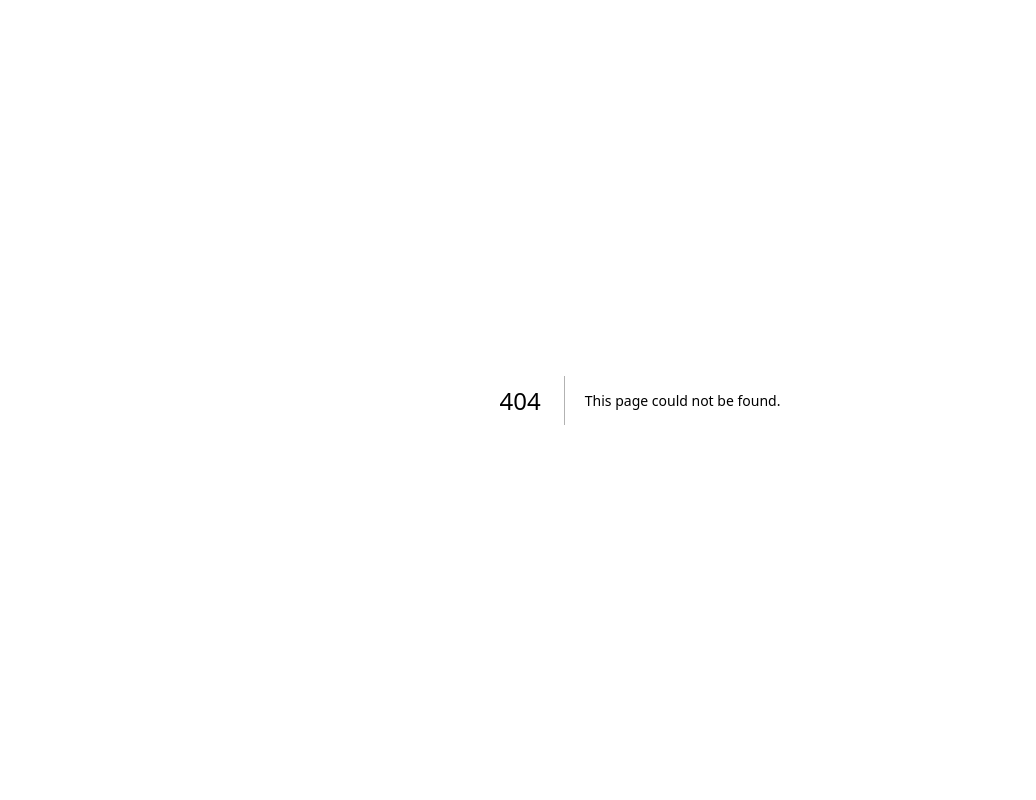
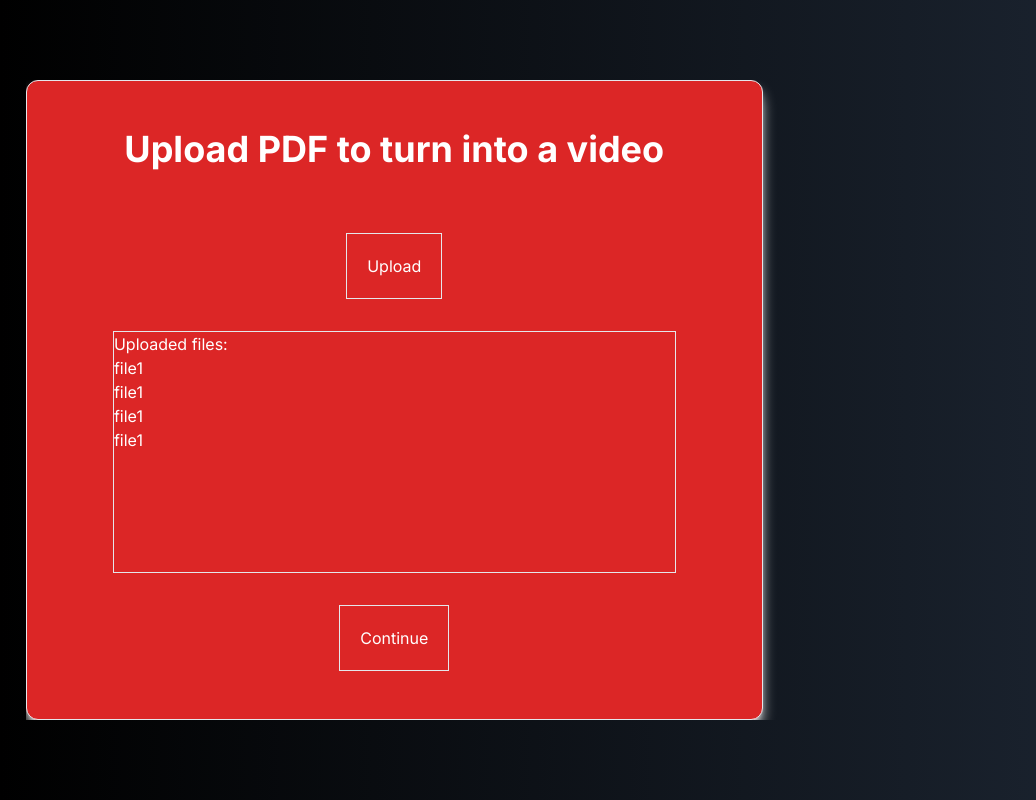
Before and after one commit to acowusu/segp, a Next.js app in the folder frontend/: page /uploadpdf in a window 1280 px wide. Before the commit this address had no page. Shown: the whole page, without its empty margins (0-1036 px from the left). Built offline with nearby package versions, Linux system fonts and the light colour scheme.

Commit message:
finish carousell

```diff
--- /dev/null
+++ b/frontend/app/uploadpdf/page.tsx
@@ -0,0 +1,17 @@
+'use client'
+import EmblaCarousel from "@/components/carousel";
+import UploadFile from "@/components/uploadFile";
+
+
+export default function UploadPDF() {
+
+  function rotateCarousel() {
+    return
+  }
+  return (
+    <main className="flex flex-col items-center justify-center min-h-screen h-full bg-gradient-to-r from-black to-gray-800">
+      <EmblaCarousel />
+    </main>
+  );
+
+}
--- /dev/null
+++ b/frontend/components/carousel.tsx
@@ -0,0 +1,88 @@
+"use client"
+import React, { useState, useEffect, useCallback, PropsWithChildren } from 'react'
+import { EmblaCarouselType, EmblaOptionsType } from 'embla-carousel'
+import useEmblaCarousel from 'embla-carousel-react'
+import '../css/carousel.css';
+import UploadFile from './uploadFile';
+
+
+
+const DotButton = ({isSelected} : {isSelected: boolean}) => {
+  return (
+    <div className={'w-6 h-6 flex items-center mr-2 ml-2'}>
+      {isSelected ? (
+        <div className="absolute inset-0 bg-gradient-to-tr from-blue-800 to-blue-400 rounded-md" />
+      ) :  <div className="absolute inset-0 bg-white rounded-md h-1/3" />}
+    </div>
+  )
+}
+
+
+type PropType = {
+  options?: EmblaOptionsType
+}
+
+const EmblaCarousel: React.FC<PropType> = (props) => {
+  const { options } = props
+  const [emblaRef, emblaApi] = useEmblaCarousel(options)
+  const [prevBtnDisabled, setPrevBtnDisabled] = useState(true)
+  const [nextBtnDisabled, setNextBtnDisabled] = useState(true)
+  const [selectedIndex, setSelectedIndex] = useState(0)
+  const [scrollSnaps, setScrollSnaps] = useState<number[]>([])
+
+  const scrollPrev = useCallback(
+    () => emblaApi && emblaApi.scrollPrev(),
+    [emblaApi]
+    )
+    const scrollNext = useCallback(
+      () => emblaApi && emblaApi.scrollNext(),
+      [emblaApi]
+      )
+      const scrollTo = useCallback(
+        (index: number) => emblaApi && emblaApi.scrollTo(index),
+    [emblaApi]
+    )
+
+    const onInit = useCallback((emblaApi: EmblaCarouselType) => {
+      setScrollSnaps(emblaApi.scrollSnapList())
+    }, [])
+
+
+    const onSelect = useCallback((emblaApi: EmblaCarouselType) => {
+      setSelectedIndex(emblaApi.selectedScrollSnap())
+      setPrevBtnDisabled(!emblaApi.canScrollPrev())
+      setNextBtnDisabled(!emblaApi.canScrollNext())
+    }, [])
+
+    useEffect(() => {
+      if (!emblaApi) return
+
+    onInit(emblaApi)
+    onSelect(emblaApi)
+    emblaApi.on('reInit', onInit)
+    emblaApi.on('reInit', onSelect)
+    emblaApi.on('select', onSelect)
+  }, [emblaApi, onInit, onSelect])
+
+  const slides = [<UploadFile callback={scrollNext}/>, <UploadFile callback={scrollNext}/>, <UploadFile callback={scrollNext}/>]
+
+  return (
+    <div className=''>
+      <div className="embla">
+        <div className="embla__viewport" ref={emblaRef}>
+          <div className="embla__container">
+            {slides.map((component, index) => (
+              <div className="embla__slide" key={index}>
+                <div>
+                  {component}
+                </div>
+              </div>
+            ))}
+          </div>
+        </div>
+      </div>
+    </div>
+  )
+}
+
+export default EmblaCarousel
--- /dev/null
+++ b/frontend/components/togglebox.tsx
@@ -0,0 +1,61 @@
+"use client"
+
+import * as React from "react"
+import * as ToggleGroupPrimitive from "@radix-ui/react-toggle-group"
+import { VariantProps } from "class-variance-authority"
+
+import { cn } from "@/lib/utils"
+import { toggleVariants } from "@/components/ui/toggle"
+
+const ToggleGroupContext = React.createContext<
+  VariantProps<typeof toggleVariants>
+>({
+  size: "default",
+  variant: "default",
+})
+
+const ToggleGroup = React.forwardRef<
+  React.ElementRef<typeof ToggleGroupPrimitive.Root>,
+  React.ComponentPropsWithoutRef<typeof ToggleGroupPrimitive.Root> &
+    VariantProps<typeof toggleVariants>
+>(({ className, variant, size, children, ...props }, ref) => (
+  <ToggleGroupPrimitive.Root
+    ref={ref}
+    className={cn("flex items-center justify-center gap-1", className)}
+    {...props}
+  >
+    <ToggleGroupContext.Provider value={{ variant, size }}>
+      {children}
+    </ToggleGroupContext.Provider>
+  </ToggleGroupPrimitive.Root>
+))
+
+ToggleGroup.displayName = ToggleGroupPrimitive.Root.displayName
+
+const ToggleGroupItem = React.forwardRef<
+  React.ElementRef<typeof ToggleGroupPrimitive.Item>,
+  React.ComponentPropsWithoutRef<typeof ToggleGroupPrimitive.Item> &
+    VariantProps<typeof toggleVariants>
+>(({ className, children, variant, size, ...props }, ref) => {
+  const context = React.useContext(ToggleGroupContext)
+
+  return (
+    <ToggleGroupPrimitive.Item
+      ref={ref}
+      className={cn(
+        toggleVariants({
+          variant: context.variant || variant,
+          size: context.size || size,
+        }),
+        className
+      )}
+      {...props}
+    >
+      {children}
+    </ToggleGroupPrimitive.Item>
+  )
+})
+
+ToggleGroupItem.displayName = ToggleGroupPrimitive.Item.displayName
+
+export { ToggleGroup, ToggleGroupItem }
--- /dev/null
+++ b/frontend/components/topic_pick.tsx
@@ -0,0 +1,34 @@
+'use client'
+import React from 'react';
+import Image from 'next/image';
+
+const TopicPick: React.FC<{callback: () => void }> = ({callback}) => {
+
+
+
+  return (
+    <div className='w-3/5 h-[40rem] flex items-center justify-center p-4 border rounded-xl shadow-lg shadow-white bg-red-600 text-white'>
+
+      <div className=' w-full h-full flex flex-col items-center gap-8'>
+        <h1 className='font-bold text-4xl m-8'>
+          Upload PDF to turn into a video
+        </h1>
+
+        <button className='border p-5'>
+          Upload
+        </button>
+
+        <div className='border w-4/5 overflow-auto no-scrollbar h-2/5'>
+          <p>
+            Uploaded files:
+          </p>
+
+        </div>
+
+        <button onClick={callback} disabled={false} className='border p-5'>Continue</button>
+      </div>
+    </div>
+  )
+};
+
+export default TopicPick;
--- /dev/null
+++ b/frontend/components/uploadFile.tsx
@@ -0,0 +1,45 @@
+'use client'
+import React from 'react';
+import Image from 'next/image';
+import TopicPick from './topic_pick';
+
+const UploadFile: React.FC<{callback: () => void }> = ({callback}) => {
+
+
+  return (
+    <div className='w-3/5 h-[40rem] flex items-center justify-center p-4 border rounded-xl shadow-lg shadow-white bg-red-600 text-white'>
+
+      <div className=' w-full h-full flex flex-col items-center gap-8'>
+        <h1 className='font-bold text-4xl m-8'>
+          Upload PDF to turn into a video
+        </h1>
+
+        <button className='border p-5'>
+          Upload
+        </button>
+
+        <div className='border w-4/5 overflow-auto no-scrollbar h-2/5'>
+          <p>
+            Uploaded files:
+          </p>
+          <p>
+            file1
+          </p>
+          <p>
+            file1
+          </p>
+          <p>
+            file1
+          </p>
+          <p>
+            file1
+          </p>
+        </div>
+
+        <button onClick={callback} disabled={false} className='border p-5'>Continue</button>
+      </div>
+    </div>
+  );
+};
+
+export default UploadFile;
--- /dev/null
+++ b/frontend/css/carousel.css
@@ -0,0 +1,138 @@
+.embla {
+  --slide-spacing: 1rem;
+  --slide-size: 100%;
+  --slide-height: 19rem;
+  padding: 1.6rem;
+}
+.embla__viewport {
+  overflow: hidden;
+}
+.embla__container {
+  backface-visibility: hidden;
+  display: flex;
+  touch-action: pan-y;
+  margin-left: calc(var(--slide-spacing) * -1);
+}
+.embla__slide {
+  flex: 0 0 var(--slide-size);
+  min-width: 0;
+  padding-left: var(--slide-spacing);
+  position: relative;
+}
+.embla__slide__img {
+  display: block;
+  height: var(--slide-height);
+  width: 100%;
+  object-fit: cover;
+}
+.embla__slide__number {
+  width: 4.6rem;
+  height: 4.6rem;
+  z-index: 1;
+  position: absolute;
+  top: 0.6rem;
+  right: 0.6rem;
+  border-radius: 50%;
+  background-color: rgba(var(--background-site-rgb-value), 0.85);
+  line-height: 4.6rem;
+  font-weight: 900;
+  text-align: center;
+  pointer-events: none;
+}
+.embla__slide__number > span {
+  color: var(--brand-primary);
+  background-image: linear-gradient(
+    45deg,
+    var(--brand-primary),
+    var(--brand-secondary)
+  );
+  background-clip: text;
+  -webkit-background-clip: text;
+  -webkit-text-fill-color: transparent;
+  font-size: 1.6rem;
+  display: block;
+  position: absolute;
+  top: 0;
+  left: 0;
+  right: 0;
+  bottom: 0;
+}
+.embla__button {
+  -webkit-appearance: none;
+  background-color: transparent;
+  touch-action: manipulation;
+  display: inline-flex;
+  text-decoration: none;
+  cursor: pointer;
+  border: 0;
+  padding: 0;
+  margin: 0;
+}
+.embla__buttons {
+  display: flex;
+  align-items: center;
+  position: absolute;
+  top: 50%;
+  transform: translateY(-50%);
+  left: 1.6rem;
+}
+.embla__button {
+  z-index: 1;
+  color: var(--background-site);
+  display: flex;
+  align-items: center;
+  justify-content: center;
+  cursor: pointer;
+  width: 4rem;
+  height: 4rem;
+}
+.embla__button:disabled {
+  opacity: 0.3;
+}
+.embla__button__svg {
+  width: 65%;
+  height: 65%;
+}
+.embla__dot {
+  -webkit-appearance: none;
+  background-color: transparent;
+  touch-action: manipulation;
+  display: inline-flex;
+  text-decoration: none;
+  cursor: pointer;
+  border: 0;
+  padding: 0;
+  margin: 0;
+}
+.embla__dots {
+  z-index: 1;
+  bottom: 1.6rem;
+  position: absolute;
+  left: 0;
+  right: 0;
+  display: flex;
+  justify-content: center;
+  align-items: center;
+}
+.embla__dot {
+  width: 2.4rem;
+  height: 2.4rem;
+  display: flex;
+  align-items: center;
+  margin-right: 0.75rem;
+  margin-left: 0.75rem;
+}
+.embla__dot:after {
+  background: var(--background-site);
+  border-radius: 0.2rem;
+  width: 100%;
+  height: 0.3rem;
+  content: '';
+}
+.embla__dot--selected:after {
+  background: linear-gradient(
+    45deg,
+    var(--brand-primary),
+    var(--brand-secondary)
+  );
+}
--- a/frontend/package.json
+++ b/frontend/package.json
@@ -10,6 +10,9 @@
   },
   "dependencies": {
     "@devbookhq/splitter": "^1.4.2",
+    "@radix-ui/react-toggle-group": "^1.0.4",
+    "embla-carousel": "^8.0.0-rc19",
+    "embla-carousel-react": "^8.0.0-rc19",
     "next": "14.0.4",
     "nvm": "^0.0.4",
     "react": "^18",
@@ -18,6 +21,7 @@
     "react-hook-resize-panel": "^1.3.2",
     "react-player": "^2.14.1",
     "react-resizable": "^3.0.5",
+    "shadcn-ui": "^0.6.0",
     "split-pane-react": "^0.1.3"
   },
   "devDependencies": {
@@ -30,6 +34,6 @@
     "eslint-config-next": "14.0.4",
     "postcss": "^8",
     "tailwindcss": "^3.3.0",
-    "typescript": "^5"
+    "typescript": "^5.3.3"
   }
 }
```
Also changed, not shown: 1 other file (tests, documents, lock files or other folders).
